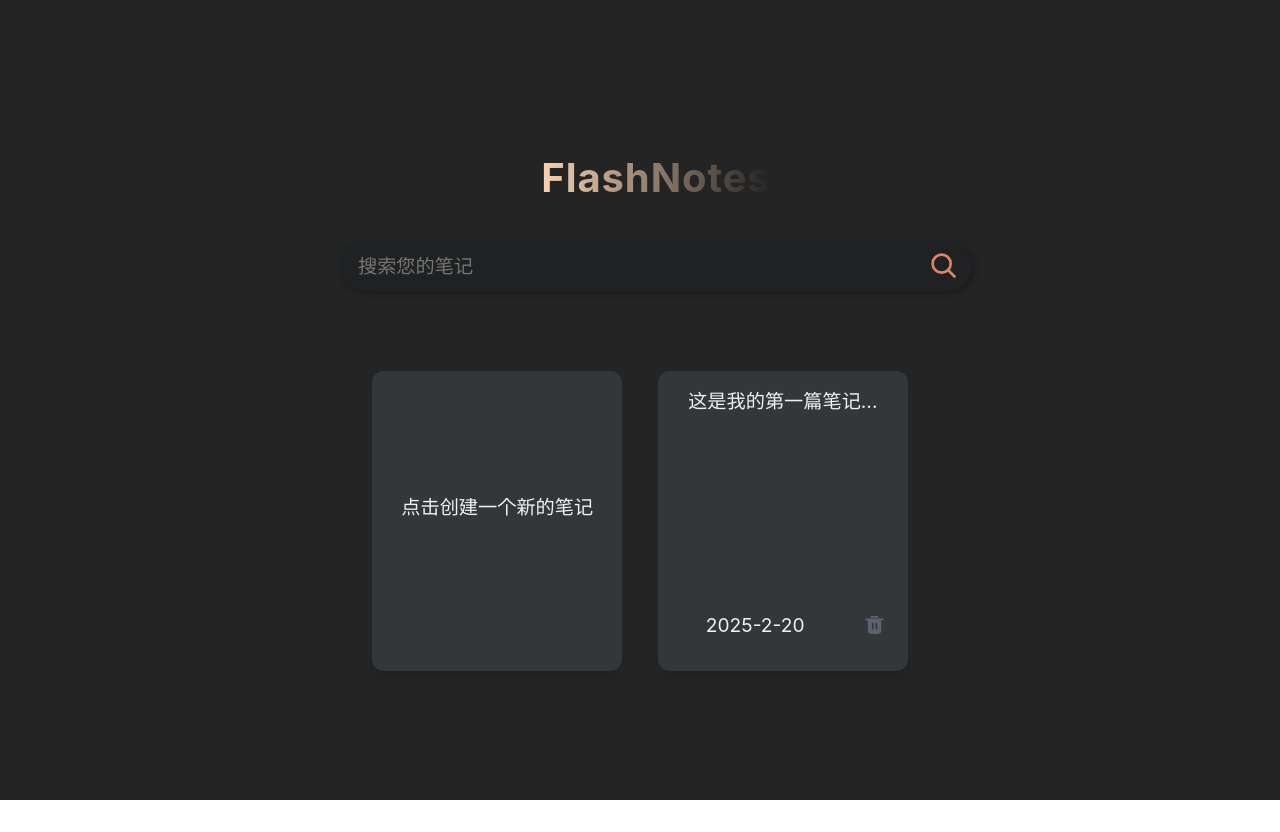
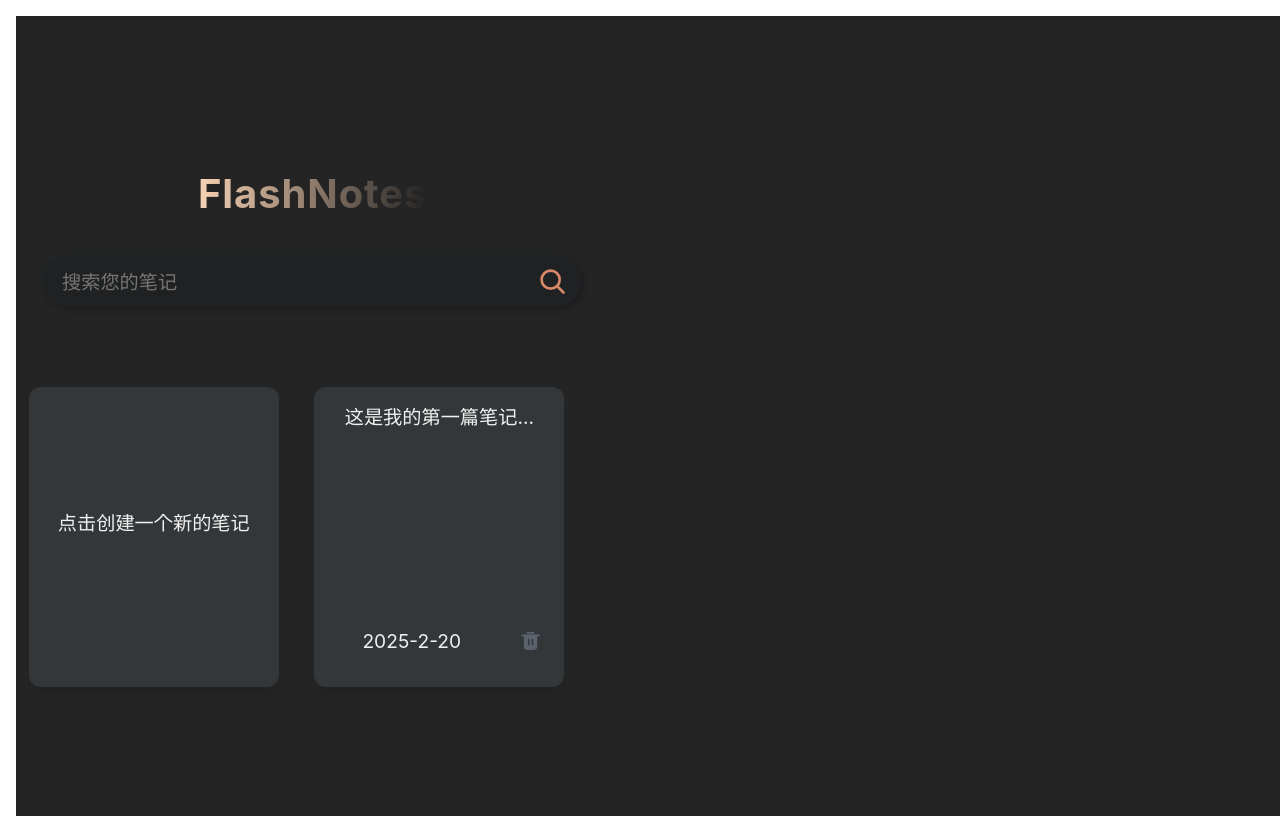
Before and after one commit to Akiyama-sama/flashNotes-ai, a React (Vite) app: page / in a window 1280 px wide. Shown: the top 832 px of the page. Before the commit the page ends 800 px from the top, so only its background shows below. Built offline with nearby package versions, Linux system fonts and the light colour scheme.

Commit message:
修改一下样式

```diff
--- a/src/App.css
+++ b/src/App.css
@@ -1,13 +1,16 @@
-#root {
+:root {
   max-width: 1280px;
   width: 100%;
   margin: 0 auto;
   padding: 1rem;
   text-align: center;
+  /* 通知浏览器此页面是深色主题 */
+  color-scheme: dark;
 }
 
 body {
-  background-color: rgb(36, 36, 36);
+  /* 固定深色背景，不随系统切换 */
+  background-color: rgb(36, 36, 36) !important;
 }
 
 @keyframes logo-spin {
```
